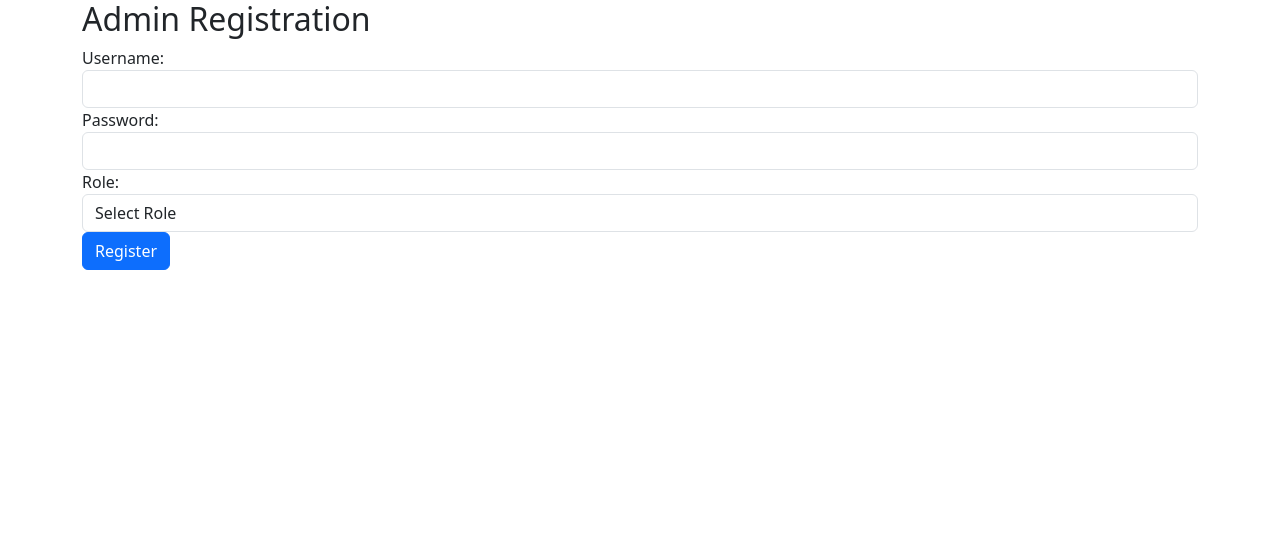
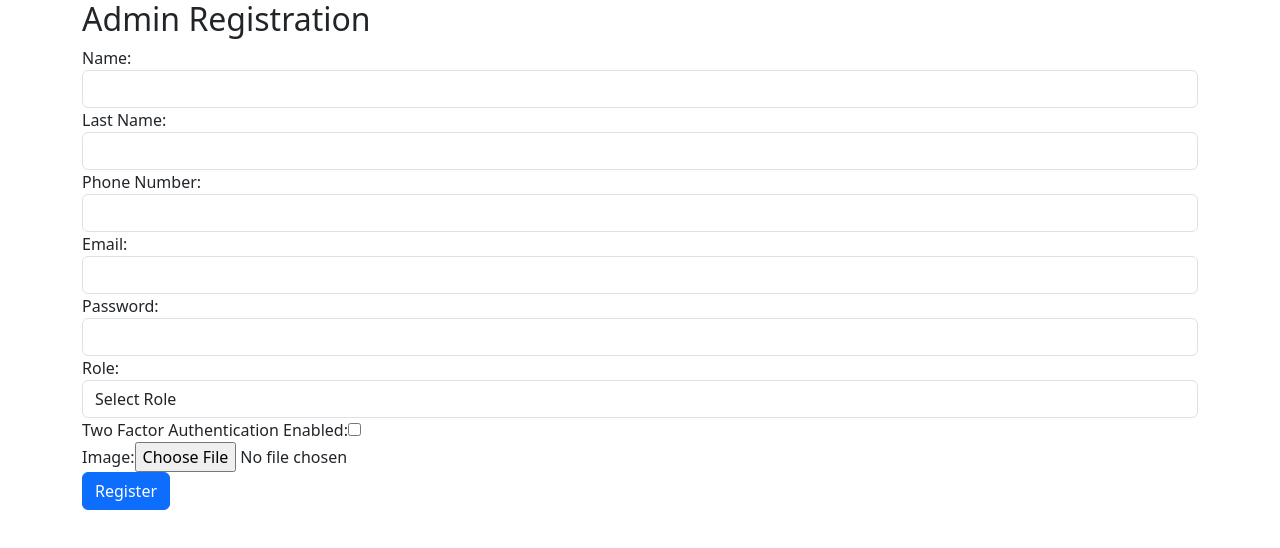
Before and after one commit to alekuzel/fixmeAdminFront, a React (Create React App) app in the folder fixmefront/: page /register in a window 1280 px wide. Shown: the top 548 px of the page. Built offline with nearby package versions, Linux system fonts and the light colour scheme.

Commit message:
reg form

```diff
--- a/fixmefront/src/components/RegPage.js
+++ b/fixmefront/src/components/RegPage.js
@@ -1,39 +1,63 @@
 import React, { useState } from 'react';
-import { useNavigate } from 'react-router-dom'; // Import useNavigate instead of useHistory
+import { useNavigate } from 'react-router-dom';
 import axios from 'axios';
 
 const RegistrationForm = () => {
-  const [username, setUsername] = useState('');
   const [password, setPassword] = useState('');
   const [role, setRole] = useState('');
+  const [firstName, setName] = useState('');
+  const [lastName, setLastName] = useState('');
+  const [phoneNumber, setPhoneNumber] = useState('');
+  const [email, setEmail] = useState('');
+  const [twoFactorEnabled, setTwoFactorAuth] = useState(false);
+  const [image, setImage] = useState(null);
   const [error, setError] = useState('');
-  const navigate = useNavigate(); // Use useNavigate hook instead of useHistory
+  const navigate = useNavigate();
 
   const handleSubmit = async (e) => {
     e.preventDefault();
+    const formData = new FormData();
+    formData.append('password', password);
+    formData.append('role', role);
+    formData.append('firstName', firstName);
+    formData.append('lastName', lastName);
+    formData.append('phoneNumber', phoneNumber);
+    formData.append('email', email);
+    formData.append('twoFactorEnabled', twoFactorEnabled);
+    formData.append('image', image);
+
     try {
-      // Send registration data to the backend
-      const response = await axios.post('/api/register', { username, password, role });
-      // Redirect to the login page after successful registration
-      navigate('/'); // Use navigate function to navigate to the login page
+      const response = await axios.post('http://localhost:3006/admins/register', formData);
+      navigate('/');
     } catch (error) {
-      setError('Failed to register. Please try again.'); // Handle registration error
+      setError('Failed to register. Please try again.');
     }
+  };
+
+  const handleImageChange = (e) => {
+    setImage(e.target.files[0]);
   };
 
   return (
     <div className="container">
       <h2>Admin Registration</h2>
       <form onSubmit={handleSubmit}>
+        {/* Existing form fields... */}
         <div className="form-group">
-          <label htmlFor="username">Username:</label>
-          <input
-            type="text"
-            className="form-control"
-            id="username"
-            value={username}
-            onChange={(e) => setUsername(e.target.value)}
-          />
+          <label htmlFor="firstName">Name:</label>
+          <input type="text" className="form-control" id="firstName" value={firstName} onChange={(e) => setName(e.target.value)} />
+        </div>
+        <div className="form-group">
+          <label htmlFor="lastName">Last Name:</label>
+          <input type="text" className="form-control" id="lastName" value={lastName} onChange={(e) => setLastName(e.target.value)} />
+        </div>
+        <div className="form-group">
+          <label htmlFor="phoneNumber">Phone Number:</label>
+          <input type="text" className="form-control" id="phoneNumber" value={phoneNumber} onChange={(e) => setPhoneNumber(e.target.value)} />
+        </div>
+        <div className="form-group">
+          <label htmlFor="email">Email:</label>
+          <input type="email" className="form-control" id="email" value={email} onChange={(e) => setEmail(e.target.value)} />
         </div>
         <div className="form-group">
         <label htmlFor="password">Password:</label>
@@ -54,9 +78,18 @@ const RegistrationForm = () => {
           onChange={(e) => setRole(e.target.value)}
         >
           <option value="">Select Role</option>
+          <option value="support">Support</option>
           <option value="admin">Admin</option>
           <option value="superadmin">Super Admin</option>
         </select>
+      </div>
+        <div className="form-group">
+          <label htmlFor="twoFactorEnabled">Two Factor Authentication Enabled:</label>
+          <input type="checkbox" id="twoFactorEnabled" checked={twoFactorEnabled} onChange={(e) => setTwoFactorAuth(e.target.checked)} />
+        </div>
+        <div className="form-group">
+          <label htmlFor="image">Image:</label>
+          <input type="file" id="image" onChange={handleImageChange} />
         </div>
         <button type="submit" className="btn btn-primary">Register</button>
         {error && <p className="text-danger">{error}</p>}
@@ -66,8 +99,3 @@ const RegistrationForm = () => {
 };
 
 export default RegistrationForm;
-
-
-//Manage admin images
-//AND Role-Based Access Control (RBAC)
-//RBAC also to report
```
Lines whose indentation alone changed are shown as unchanged.
